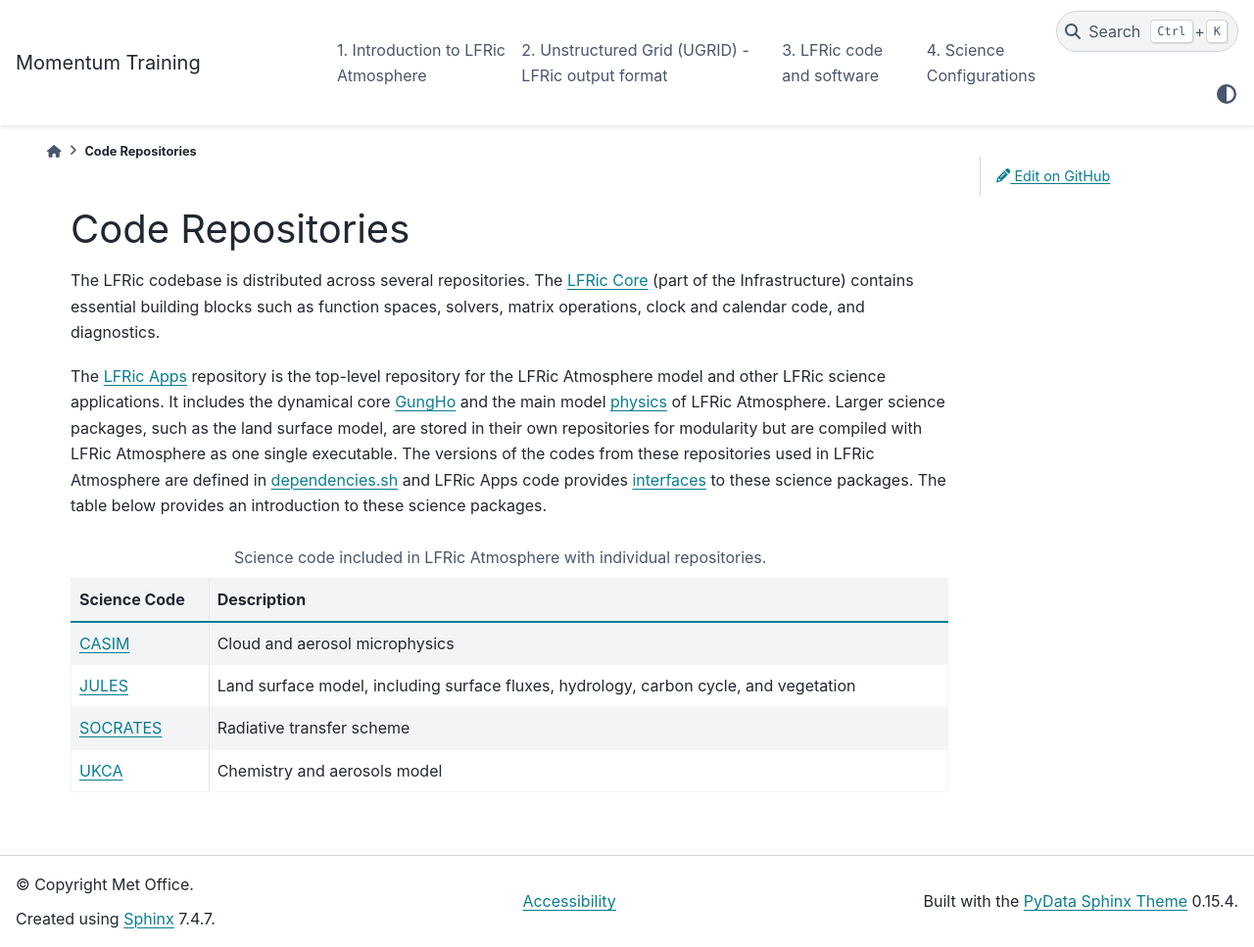
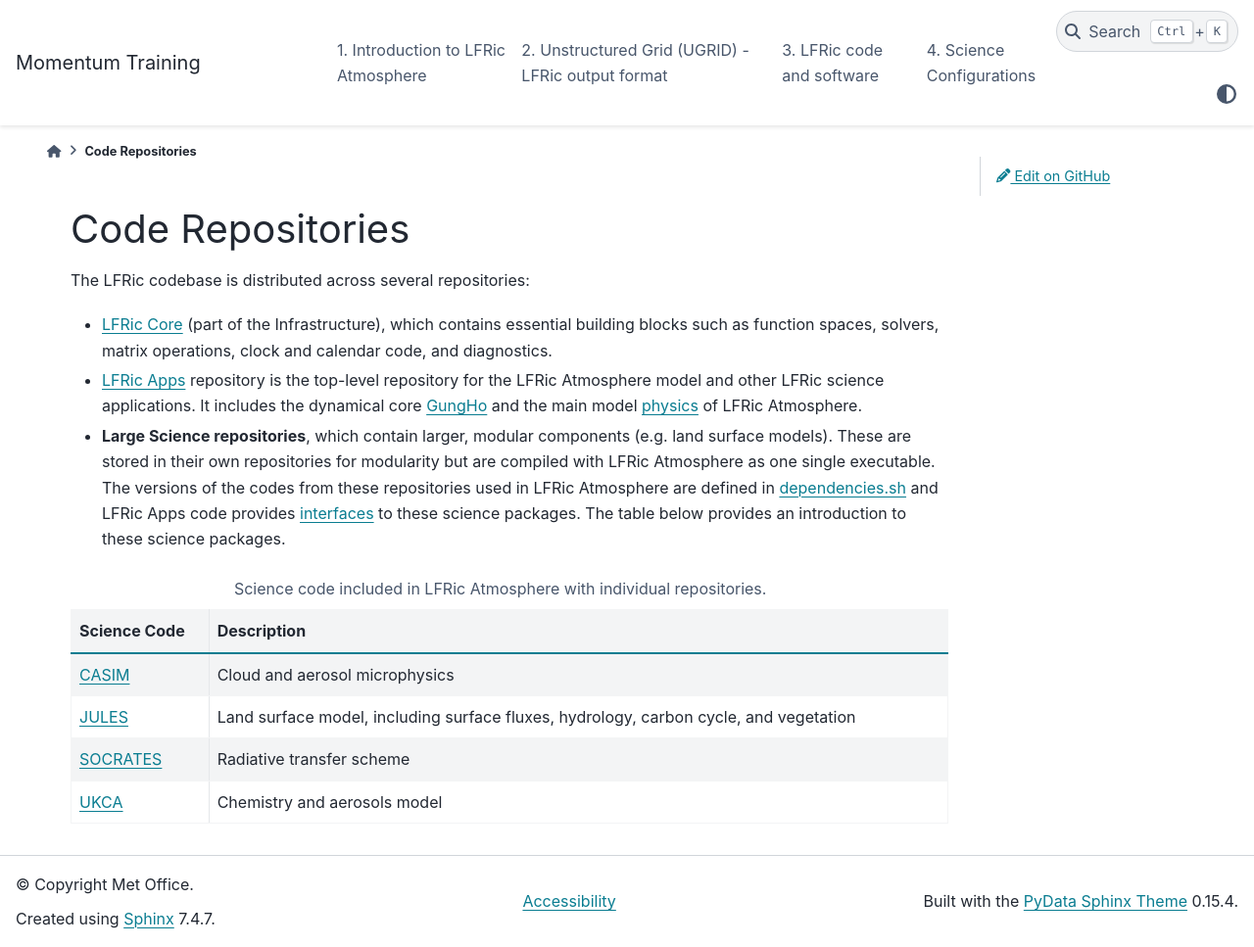
Before and after one commit to MetOffice/LFRic-Atmosphere-Training, a Sphinx documentation site: the page built from source/lfric_infrastructure/code_repositories.rst, in a window 1280 px wide and 967 px high. Shown: the whole window at 98% size. Built offline with Sphinx 7.4.7 and the PyData theme 0.15.4, drawn with Linux system fonts in a browser that asks for light colours.

Commit message:
address comments

```diff
--- a/source/lfric_infrastructure/code_repositories.rst
+++ b/source/lfric_infrastructure/code_repositories.rst
@@ -1,16 +1,13 @@
 Code Repositories
 =================
 
-The LFRic codebase is distributed across several repositories. The `LFRic Core <https://code.metoffice.gov.uk/trac/lfric>`_ (part of the Infrastructure)
-contains essential building blocks such as function spaces, solvers, matrix operations, clock and calendar code, and diagnostics.
+The LFRic codebase is distributed across several repositories:
 
-The `LFRic Apps <https://code.metoffice.gov.uk/trac/lfric_apps>`_ repository is the top-level repository for the LFRic Atmosphere model and other LFRic
-science applications. It includes the dynamical core `GungHo <https://code.metoffice.gov.uk/trac/lfric_apps/browser/main/trunk/science/gungho/source>`_ and
-the main model `physics <https://code.metoffice.gov.uk/trac/lfric_apps/browser/main/trunk/science/physics_schemes/source>`_ of LFRic Atmosphere. Larger science
-packages, such as the land surface model, are stored in their own repositories for modularity but are compiled with LFRic Atmosphere as one single executable. The
-versions of the codes from these repositories used in LFRic Atmosphere are defined in `dependencies.sh <https://code.metoffice.gov.uk/trac/lfric_apps/browser/main/trunk/dependencies.sh>`_
-and LFRic Apps code provides `interfaces <https://code.metoffice.gov.uk/trac/lfric_apps/browser/main/trunk/interfaces>`_ to these science packages.
-The table below provides an introduction to these science packages.
+* `LFRic Core <https://code.metoffice.gov.uk/trac/lfric>`_ (part of the Infrastructure), which contains essential building blocks such as function spaces, solvers, matrix operations, clock and calendar code, and diagnostics.
+
+* `LFRic Apps <https://code.metoffice.gov.uk/trac/lfric_apps>`_ repository is the top-level repository for the LFRic Atmosphere model and other LFRic science applications. It includes the dynamical core `GungHo <https://code.metoffice.gov.uk/trac/lfric_apps/browser/main/trunk/science/gungho/source>`_ and the main model `physics <https://code.metoffice.gov.uk/trac/lfric_apps/browser/main/trunk/science/physics_schemes/source>`_ of LFRic Atmosphere.
+
+* **Large Science repositories**, which contain larger, modular components (e.g. land surface models). These are stored in their own repositories for modularity but are compiled with LFRic Atmosphere as one single executable. The versions of the codes from these repositories used in LFRic Atmosphere are defined in `dependencies.sh <https://code.metoffice.gov.uk/trac/lfric_apps/browser/main/trunk/dependencies.sh>`_ and LFRic Apps code provides `interfaces <https://code.metoffice.gov.uk/trac/lfric_apps/browser/main/trunk/interfaces>`_ to these science packages. The table below provides an introduction to these science packages.
 
 
 .. list-table:: Science code included in LFRic Atmosphere with individual repositories.
--- a/source/lfric_infrastructure/practical_command_line.rst
+++ b/source/lfric_infrastructure/practical_command_line.rst
@@ -86,7 +85,7 @@ To gain familiarity with the model:
  .. hint:: Search the code for the log messages available in ``log.txt`` (e.g. with ``grep -R "End of timestep" *``) to find where to change the code and write such an output.
 
 
- .. important:: Note that you have to edit the file ``gungho_step_mod.x90`` in `science/gungho/source/driver <https://code.metoffice.gov.uk/trac/lfric_apps/browser/main/trunk/science/gungho/source/driver/>`_  not the autogenerated ``gungho_step_mod.f90`` in ``applications/lfric_atm/working/build_lfric_atm/driver``.
+ .. important:: Note that you have to edit the file ``gungho_step_mod.x90`` in `science/gungho/source/driver <https://code.metoffice.gov.uk/trac/lfric_apps/browser/main/trunk/science/gungho/source/driver/>`_  not the autogenerated ``gungho_step_mod.f90`` in ``applications/lfric_atm/working/build_lfric_atm/driver``. Files with the ``.x90`` extension are the  PSyclone source files that developers are expected to modify. During the build, PSyclone reads these ``.x90`` files and automatically generates the corresponding ``.f90`` files in the ``working/build_*`` directory, which are then compiled. In other words, the ``working/build_*`` directory contains temporary build artefacts that are regenerated every time the model is rebuilt. Any changes made directly to the autogenerated ``.f90`` files will be silently overwritten on the next build and should never be relied upon.
 
 2.	Adjust the code, re-compile, and re-run the model.
 
--- a/source/lfric_infrastructure/practical_stem_test.rst
+++ b/source/lfric_infrastructure/practical_stem_test.rst
@@ -24,7 +24,7 @@ This ticket will provide a reference number to associate with your development b
 
 2. Create and checkout a branch
 
-Use `fcm bc <https://metomi.github.io/fcm/doc/user_guide/code_management.html#svn_branching>`_ to `create a branch <https://metoffice.github.io/simulation-systems/WorkingPractices/branches.html>`_:
+Use `fcm bc <https://metomi.github.io/fcm/doc/user_guide/code_management.html#svn_branching>`_ to `create a branch <https://metoffice.github.io/simulation-systems/WorkingPractices/gh_dev_init.html#create-a-branch>`_:
 
 .. code-block:: bash
 
```
Also changed, not shown: other parts of source/lfric_infrastructure/practical_command_line.rst (+1 -2 lines), other parts of source/lfric_infrastructure/practical_stem_test.rst (+2 -2 lines), source/lfric_infrastructure/practical_standart_suite.rst (+7 -4 lines).
